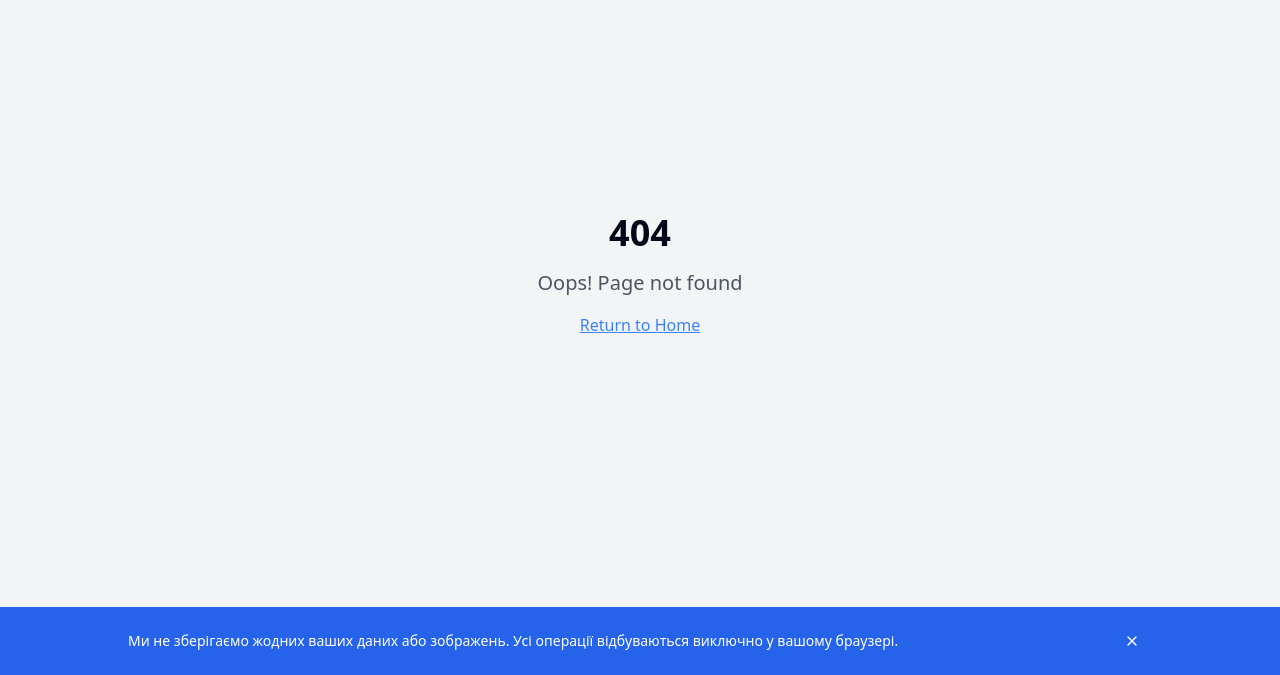
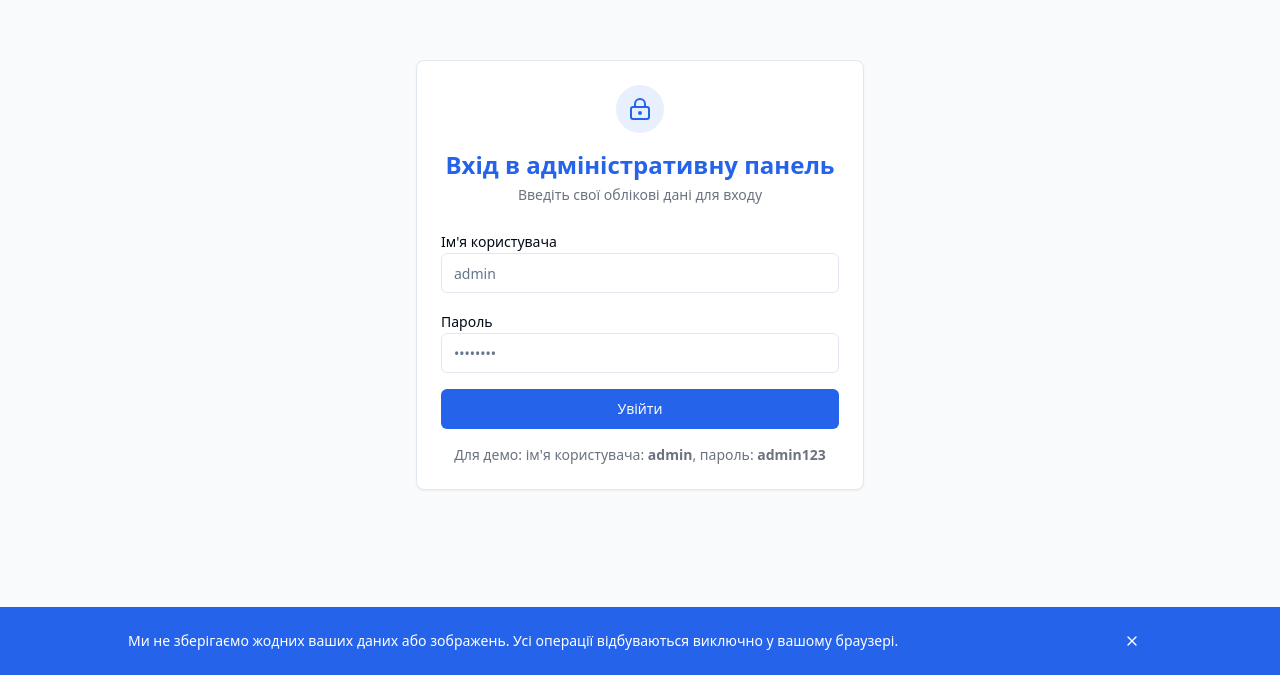
Before and after one commit to Hlibodar2024/phone-number-grabber-easy, a React (Vite) app: page /login in a window 1280 px wide. Before the commit this address had no page. Shown: the part 125-800 px from the top of the page. Built offline with nearby package versions, Linux system fonts and the light colour scheme.

Commit message:
feat: Add admin panel authentication
Implement login and password protection for the admin panel.

```diff
--- a/src/App.tsx
+++ b/src/App.tsx
@@ -6,8 +6,10 @@ import { QueryClient, QueryClientProvider } from "@tanstack/react-query";
 import { BrowserRouter, Routes, Route } from "react-router-dom";
 import Index from "./pages/Index";
 import Admin from "./pages/Admin";
+import Login from "./pages/Login";
 import NotFound from "./pages/NotFound";
 import PrivacyNotice from "./components/PrivacyNotice";
+import RequireAuth from "./components/RequireAuth";
 
 const queryClient = new QueryClient();
 
@@ -19,7 +21,12 @@ const App = () => (
       <BrowserRouter>
         <Routes>
           <Route path="/" element={<Index />} />
-          <Route path="/admin" element={<Admin />} />
+          <Route path="/login" element={<Login />} />
+          <Route path="/admin" element={
+            <RequireAuth>
+              <Admin />
+            </RequireAuth>
+          } />
           {/* ADD ALL CUSTOM ROUTES ABOVE THE CATCH-ALL "*" ROUTE */}
           <Route path="*" element={<NotFound />} />
         </Routes>
--- /dev/null
+++ b/src/components/RequireAuth.tsx
@@ -0,0 +1,21 @@
+
+import React from 'react';
+import { Navigate, useLocation } from 'react-router-dom';
+
+interface RequireAuthProps {
+  children: JSX.Element;
+}
+
+const RequireAuth: React.FC<RequireAuthProps> = ({ children }) => {
+  const location = useLocation();
+  const isAuthenticated = localStorage.getItem('adminAuthenticated') === 'true';
+
+  if (!isAuthenticated) {
+    // Redirect to login page, but save where they were trying to go
+    return <Navigate to="/login" state={{ from: location }} replace />;
+  }
+
+  return children;
+};
+
+export default RequireAuth;
--- a/src/pages/Admin.tsx
+++ b/src/pages/Admin.tsx
@@ -1,15 +1,16 @@
 
 import React, { useState } from 'react';
-import { Loader2, Save, ArrowLeft } from 'lucide-react';
+import { Loader2, Save, ArrowLeft, LogOut } from 'lucide-react';
 import { Button } from '@/components/ui/button';
 import { Card } from '@/components/ui/card';
 import { Input } from '@/components/ui/input';
 import { Label } from '@/components/ui/label';
 import { Textarea } from '@/components/ui/textarea';
-import { Link } from 'react-router-dom';
+import { Link, useNavigate } from 'react-router-dom';
 import { toast } from 'sonner';
 
 const Admin = () => {
+  const navigate = useNavigate();
   const [googleAdsClientId, setGoogleAdsClientId] = useState<string>(() =>
     localStorage.getItem('googleAdsClientId') || ''
   );
@@ -39,10 +40,17 @@ const Admin = () => {
     }, 800);
   };
 
+  const handleLogout = () => {
+    localStorage.removeItem('adminAuthenticated');
+    toast.success('Ви вийшли з системи');
+    navigate('/');
+  };
+
   return (
     <div className="min-h-screen p-4 md:p-6 bg-gray-50">
       <div className="max-w-3xl mx-auto">
-        <div className="flex items-center mb-6">
+        <div className="flex items-center justify-between mb-6">
+          <div className="flex items-center">
             <Link to="/" className="mr-3">
               <Button variant="outline" size="sm">
                 <ArrowLeft className="h-4 w-4 mr-2" />
@@ -50,6 +58,17 @@ const Admin = () => {
               </Button>
             </Link>
             <h1 className="text-2xl font-bold text-brand-blue">Адміністративна панель</h1>
+          </div>
+
+          <Button
+            variant="ghost"
+            size="sm"
+            onClick={handleLogout}
+            className="text-red-500 hover:text-red-700 hover:bg-red-50"
+          >
+            <LogOut className="h-4 w-4 mr-2" />
+            Вийти
+          </Button>
         </div>
 
         <Card className="p-6 mb-6">
--- a/src/pages/Index.tsx
+++ b/src/pages/Index.tsx
@@ -1,5 +1,5 @@
 
-import React, { useState } from 'react';
+import React, { useState, useCallback } from 'react';
 import { Loader2, CreditCard, Phone, Settings } from 'lucide-react';
 import { Button } from '@/components/ui/button';
 import { Link } from 'react-router-dom';
@@ -19,6 +19,22 @@ const Index = () => {
   const [isProcessing, setIsProcessing] = useState(false);
   const { history, addToHistory, clearHistory } = usePhoneHistory();
   const isMobile = useIsMobile();
+
+  // Secret admin access sequence tracking
+  const [adminClickCount, setAdminClickCount] = useState(0);
+  const logoClickLimit = 5; // Number of clicks required to show admin button
+
+  const handleLogoClick = useCallback(() => {
+    setAdminClickCount(prevCount => {
+      const newCount = prevCount + 1;
+      if (newCount === logoClickLimit) {
+        toast.info('Доступ до адмін-панелі розблоковано', {
+          duration: 2000,
+        });
+      }
+      return newCount;
+    });
+  }, []);
 
   const handleImageUpload = (imageSrc: string) => {
     setSelectedImage(imageSrc);
@@ -74,6 +90,7 @@ const Index = () => {
 
       <div className="p-4 md:p-6">
         <header className="text-center mb-6 relative">
+          {adminClickCount >= logoClickLimit && (
             <div className="absolute right-0 top-0">
               <Link to="/admin">
                 <Button
@@ -86,7 +103,13 @@ const Index = () => {
                 </Button>
               </Link>
             </div>
-          <h1 className="text-2xl font-bold text-brand-blue">Витягти номер телефону або картки</h1>
+          )}
+          <h1
+            className="text-2xl font-bold text-brand-blue cursor-pointer"
+            onClick={handleLogoClick}
+          >
+            Витягти номер телефону або картки
+          </h1>
           <p className="text-gray-600 mt-1">
             Завантажте фото або скріншот із номером телефону або банківської картки
           </p>
--- /dev/null
+++ b/src/pages/Login.tsx
@@ -0,0 +1,103 @@
+
+import React, { useState, useEffect } from 'react';
+import { useNavigate, useLocation } from 'react-router-dom';
+import { LockKeyhole } from 'lucide-react';
+import { Button } from '@/components/ui/button';
+import { Card } from '@/components/ui/card';
+import { Input } from '@/components/ui/input';
+import { Label } from '@/components/ui/label';
+import { toast } from 'sonner';
+
+const Login = () => {
+  const [username, setUsername] = useState('');
+  const [password, setPassword] = useState('');
+  const [isLoading, setIsLoading] = useState(false);
+  const navigate = useNavigate();
+  const location = useLocation();
+
+  // Check if already logged in
+  useEffect(() => {
+    const isAuthenticated = localStorage.getItem('adminAuthenticated') === 'true';
+    if (isAuthenticated) {
+      navigate('/admin', { replace: true });
+    }
+  }, [navigate]);
+
+  const handleLogin = (e: React.FormEvent) => {
+    e.preventDefault();
+    setIsLoading(true);
+
+    // Simple authentication - in a real app, this would be handled by a server
+    // For demo purposes, we use hardcoded credentials
+    const correctUsername = 'admin';
+    const correctPassword = 'admin123';
+
+    setTimeout(() => {
+      if (username === correctUsername && password === correctPassword) {
+        localStorage.setItem('adminAuthenticated', 'true');
+        toast.success('Успішний вхід');
+
+        // Redirect to admin page or the page they tried to access before
+        const from = location.state?.from?.pathname || "/admin";
+        navigate(from, { replace: true });
+      } else {
+        toast.error('Неправильне ім\'я користувача або пароль');
+      }
+      setIsLoading(false);
+    }, 1000);
+  };
+
+  return (
+    <div className="min-h-screen flex items-center justify-center bg-gray-50 p-4">
+      <Card className="w-full max-w-md p-6">
+        <div className="flex flex-col items-center mb-6">
+          <div className="p-3 rounded-full bg-brand-blue/10 mb-4">
+            <LockKeyhole className="h-6 w-6 text-brand-blue" />
+          </div>
+          <h1 className="text-2xl font-bold text-brand-blue">Вхід в адміністративну панель</h1>
+          <p className="text-gray-500 text-sm mt-1">Введіть свої облікові дані для входу</p>
+        </div>
+
+        <form onSubmit={handleLogin} className="space-y-4">
+          <div>
+            <Label htmlFor="username">Ім'я користувача</Label>
+            <Input
+              id="username"
+              type="text"
+              value={username}
+              onChange={(e) => setUsername(e.target.value)}
+              placeholder="admin"
+              required
+            />
+          </div>
+
+          <div>
+            <Label htmlFor="password">Пароль</Label>
+            <Input
+              id="password"
+              type="password"
+              value={password}
+              onChange={(e) => setPassword(e.target.value)}
+              placeholder="••••••••"
+              required
+            />
+          </div>
+
+          <Button
+            type="submit"
+            className="w-full bg-brand-blue hover:bg-brand-dark-blue"
+            disabled={isLoading}
+          >
+            {isLoading ? 'Вхід...' : 'Увійти'}
+          </Button>
+        </form>
+
+        <div className="mt-4 text-center text-sm text-gray-500">
+          <p>Для демо: ім'я користувача: <strong>admin</strong>, пароль: <strong>admin123</strong></p>
+        </div>
+      </Card>
+    </div>
+  );
+};
+
+export default Login;
```
Lines whose indentation alone changed are shown as unchanged.
